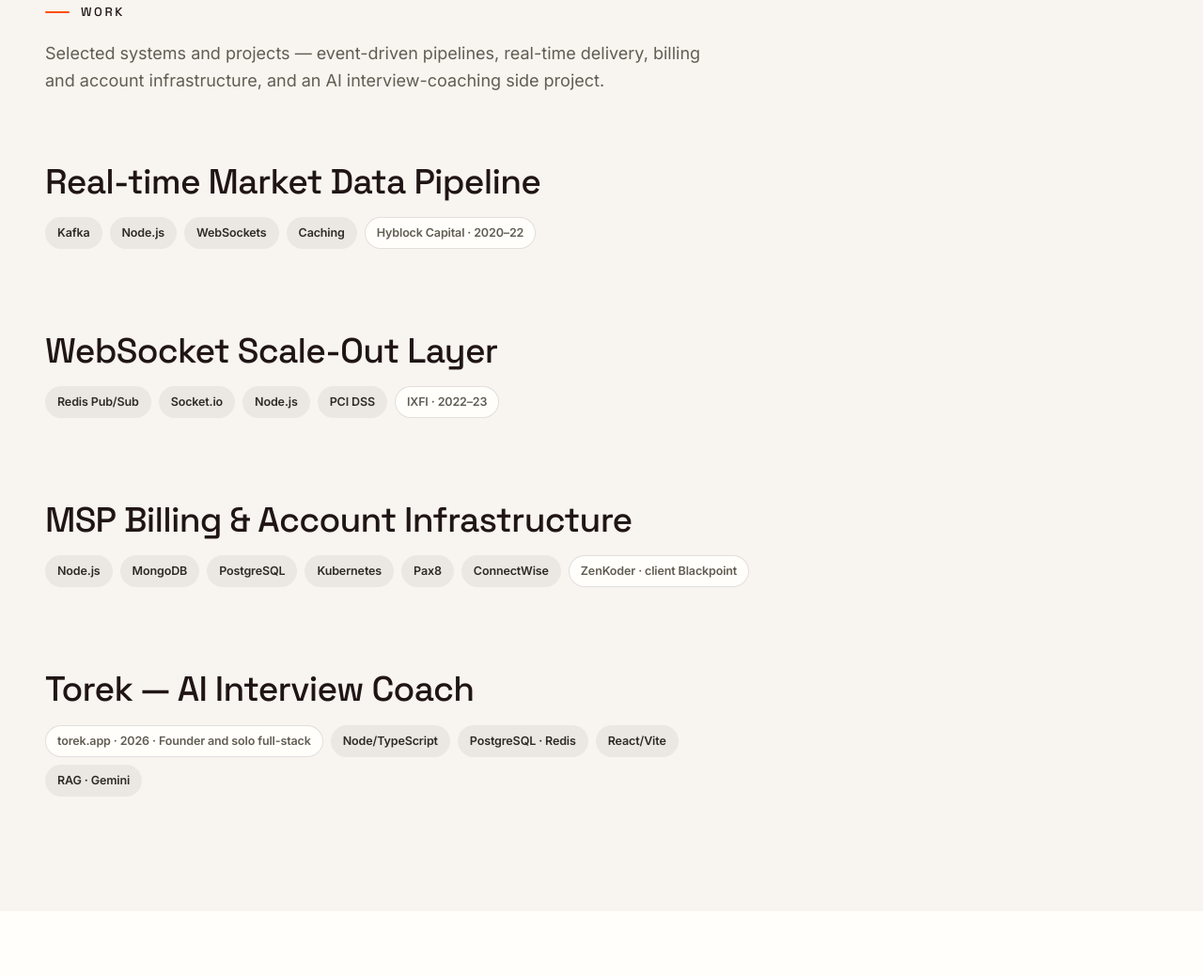
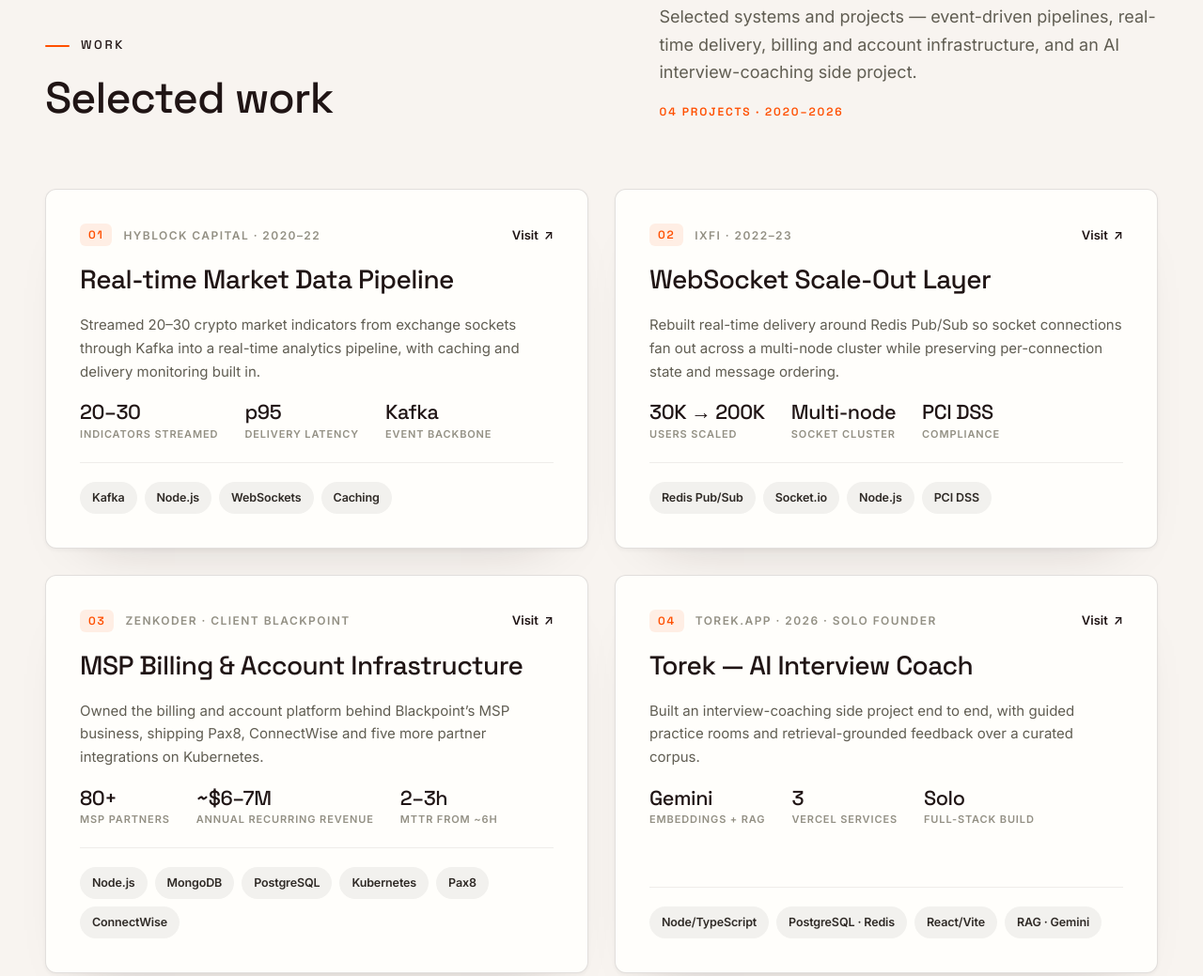
Before and after one commit to get4prince/portfolio, a plain HTML site: page index.html in a window 1280 px wide. Shown: the part 919-1958 px from the top of the page at 94% size. Drawn offline with nearby package versions, Linux system fonts and the light colour scheme; animation ran at ten frames a second.

Commit message:
feat: redesign work section as case-study card grid

```diff
--- a/index.html
+++ b/index.html
@@ -317,19 +317,76 @@
   .sec-lead { color: var(--body); font-size: 18px; line-height: 1.65; }
 
   /* ---------- FEATURED WORK ---------- */
-  .proj { margin-bottom: clamp(56px, 7vw, 88px); }
-  .proj:last-child { margin-bottom: 0; }
-  .proj-info {
-    max-width: 760px;
-    display: flex; flex-direction: column; gap: 18px;
+  .work-head {
+    display: grid; grid-template-columns: minmax(0, 1fr) minmax(0, 0.9fr);
+    gap: clamp(24px, 5vw, 72px); align-items: end;
+    margin-bottom: clamp(48px, 6vw, 72px);
   }
-  .proj-title {
+  .work-title {
     font-family: var(--font-d); font-weight: 500;
-    font-size: clamp(1.7rem, 2.9vw, 2.35rem);
+    font-size: clamp(2rem, 4vw, 2.9rem);
     line-height: 1.08; letter-spacing: -0.02em;
-    color: var(--ink);
+    color: var(--ink); margin-top: 20px;
   }
-  .proj-tags { display: flex; flex-wrap: wrap; gap: 8px; }
+  .work-side { display: grid; gap: 18px; }
+  .work-meta {
+    font-family: var(--font-d); font-size: 12px; font-weight: 600;
+    letter-spacing: 0.16em; text-transform: uppercase; color: var(--primary);
+  }
+  .work-grid {
+    display: grid; grid-template-columns: repeat(2, minmax(0, 1fr));
+    gap: clamp(18px, 2.4vw, 28px);
+  }
+  .case-card {
+    background: var(--canvas);
+    border: 1px solid var(--line);
+    border-radius: var(--r-md);
+    box-shadow: var(--shadow-card);
+    padding: clamp(24px, 3vw, 36px);
+    display: flex; flex-direction: column; gap: 20px;
+    transition: transform .3s var(--ease), box-shadow .3s var(--ease), border-color .3s;
+  }
+  .case-card:hover {
+    transform: translateY(-4px);
+    border-color: rgba(32, 21, 21, 0.24);
+    box-shadow: 0 6px 12px rgba(32,21,21,.05), 0 40px 70px -50px rgba(32,21,21,.4);
+  }
+  .case-top { display: flex; align-items: center; gap: 12px; }
+  .case-index {
+    font-family: var(--font-d); font-size: 12px; font-weight: 600;
+    letter-spacing: 0.14em; color: var(--primary);
+    background: rgba(255, 79, 0, 0.09);
+    border-radius: var(--r-sm); padding: 6px 9px; line-height: 1;
+  }
+  .case-org {
+    font-size: 12px; font-weight: 600; letter-spacing: 0.12em;
+    text-transform: uppercase; color: var(--body-mid);
+  }
+  .case-link {
+    margin-left: auto; display: inline-flex; align-items: center; gap: 6px;
+    font-size: 13px; font-weight: 600; color: var(--ink);
+  }
+  .case-link:hover { color: var(--primary); }
+  .case-title {
+    font-family: var(--font-d); font-weight: 500;
+    font-size: clamp(1.4rem, 2.2vw, 1.75rem);
+    line-height: 1.14; letter-spacing: -0.02em; color: var(--ink);
+  }
+  .case-summary { font-size: 15px; line-height: 1.65; color: var(--body); }
+  .case-stats { display: flex; flex-wrap: wrap; gap: 20px 28px; }
+  .case-stat { display: grid; gap: 4px; }
+  .case-stat b {
+    font-family: var(--font-d); font-weight: 500; font-size: 1.35rem;
+    line-height: 1; letter-spacing: -0.02em; color: var(--ink); white-space: nowrap;
+  }
+  .case-stat span {
+    font-size: 11px; font-weight: 600; letter-spacing: 0.08em;
+    text-transform: uppercase; color: var(--body-mid);
+  }
+  .case-tags {
+    display: flex; flex-wrap: wrap; gap: 8px;
+    margin-top: auto; padding-top: 20px; border-top: 1px solid var(--line-soft);
+  }
   .chip {
     font-size: 12.5px; font-weight: 600; color: var(--ink-soft);
     background: rgba(32, 21, 21, 0.055);
@@ -337,9 +394,12 @@
     border-radius: 999px; padding: 6px 12px;
     letter-spacing: -0.01em;
   }
-  .chip.co { background: var(--canvas); border-color: var(--line); color: var(--body); }
-  .proj-tags a { color: inherit; text-decoration: none; }
+  .case-tags a { color: inherit; text-decoration: none; }
   .chip a:hover { color: var(--primary); }
+  @media (max-width: 880px) {
+    .work-head { grid-template-columns: 1fr; align-items: start; }
+    .work-grid { grid-template-columns: 1fr; }
+  }
 
   /* ---------- ABOUT ---------- */
   .about-wrap { max-width: 1160px; margin: 0 auto; text-align: center; }
@@ -559,7 +619,7 @@
   @media (prefers-reduced-motion: reduce) {
     html { scroll-behavior: auto; }
     .reveal { opacity: 1; transform: none; transition: none; }
-    .btn, .skill { transition: none; }
+    .btn, .skill, .case-card { transition: none; }
   }
 </style>
 </head>
@@ -615,51 +675,94 @@
 <!-- ================= FEATURED WORK ================= -->
 <section class="sec sec-soft" id="work">
   <div class="wrap">
-    <div class="sec-head">
+    <div class="work-head">
+      <div>
         <h2 class="eyebrow reveal">Work</h2>
-      <p class="sec-lead reveal reveal-d1" style="max-width:62ch;">Selected systems and projects &mdash; event-driven pipelines, real-time delivery, billing and account infrastructure, and an AI interview-coaching side project.</p>
+        <p class="work-title reveal reveal-d1">Selected work</p>
+      </div>
+      <div class="work-side">
+        <p class="sec-lead reveal reveal-d1">Selected systems and projects &mdash; event-driven pipelines, real-time delivery, billing and account infrastructure, and an AI interview-coaching side project.</p>
+        <p class="work-meta reveal reveal-d2">04 projects &middot; 2020&ndash;2026</p>
+      </div>
     </div>
 
+    <div class="work-grid">
       <!-- 01 market data pipeline -->
-    <article class="proj">
-      <div class="proj-info reveal reveal-d1">
-        <h3 class="proj-title">Real-time Market Data Pipeline</h3>
-        <div class="proj-tags">
-          <span class="chip">Kafka</span><span class="chip">Node.js</span><span class="chip">WebSockets</span><span class="chip">Caching</span><span class="chip co"><a href="https://hyblockcapital.com">Hyblock Capital</a> &middot; 2020&ndash;22</span>
+      <article class="case-card reveal">
+        <div class="case-top">
+          <span class="case-index" aria-hidden="true">01</span>
+          <span class="case-org">Hyblock Capital &middot; 2020&ndash;22</span>
+          <a class="case-link" href="https://hyblockcapital.com" target="_blank" rel="noopener" aria-label="Visit Hyblock Capital">Visit <span aria-hidden="true">&nearr;</span></a>
         </div>
+        <h3 class="case-title">Real-time Market Data Pipeline</h3>
+        <p class="case-summary">Streamed 20&ndash;30 crypto market indicators from exchange sockets through Kafka into a real-time analytics pipeline, with caching and delivery monitoring built in.</p>
+        <div class="case-stats">
+          <div class="case-stat"><b>20&ndash;30</b><span>Indicators streamed</span></div>
+          <div class="case-stat"><b>p95</b><span>Delivery latency</span></div>
+          <div class="case-stat"><b>Kafka</b><span>Event backbone</span></div>
+        </div>
+        <div class="case-tags">
+          <span class="chip">Kafka</span><span class="chip">Node.js</span><span class="chip">WebSockets</span><span class="chip">Caching</span>
         </div>
       </article>
 
       <!-- 02 websocket scale-out -->
-    <article class="proj">
-      <div class="proj-info reveal reveal-d1">
-        <h3 class="proj-title">WebSocket Scale-Out Layer</h3>
-        <div class="proj-tags">
-          <span class="chip">Redis Pub/Sub</span><span class="chip">Socket.io</span><span class="chip">Node.js</span><span class="chip">PCI DSS</span><span class="chip co"><a href="https://ixfi.com">IXFI</a> &middot; 2022&ndash;23</span>
+      <article class="case-card reveal reveal-d1">
+        <div class="case-top">
+          <span class="case-index" aria-hidden="true">02</span>
+          <span class="case-org">IXFI &middot; 2022&ndash;23</span>
+          <a class="case-link" href="https://ixfi.com" target="_blank" rel="noopener" aria-label="Visit IXFI">Visit <span aria-hidden="true">&nearr;</span></a>
         </div>
+        <h3 class="case-title">WebSocket Scale-Out Layer</h3>
+        <p class="case-summary">Rebuilt real-time delivery around Redis Pub/Sub so socket connections fan out across a multi-node cluster while preserving per-connection state and message ordering.</p>
+        <div class="case-stats">
+          <div class="case-stat"><b>30K &rarr; 200K</b><span>Users scaled</span></div>
+          <div class="case-stat"><b>Multi-node</b><span>Socket cluster</span></div>
+          <div class="case-stat"><b>PCI DSS</b><span>Compliance</span></div>
+        </div>
+        <div class="case-tags">
+          <span class="chip">Redis Pub/Sub</span><span class="chip">Socket.io</span><span class="chip">Node.js</span><span class="chip">PCI DSS</span>
         </div>
       </article>
 
       <!-- 03 msp billing -->
-    <article class="proj">
-      <div class="proj-info reveal reveal-d1">
-        <h3 class="proj-title">MSP Billing &amp; Account Infrastructure</h3>
-        <div class="proj-tags">
-          <span class="chip">Node.js</span><span class="chip">MongoDB</span><span class="chip">PostgreSQL</span><span class="chip">Kubernetes</span><span class="chip">Pax8</span><span class="chip">ConnectWise</span><span class="chip co"><a href="https://zenkoder.com">ZenKoder</a> &middot; client <a href="https://www.blackpointcyber.com/">Blackpoint</a></span>
+      <article class="case-card reveal reveal-d2">
+        <div class="case-top">
+          <span class="case-index" aria-hidden="true">03</span>
+          <span class="case-org">ZenKoder &middot; Client Blackpoint</span>
+          <a class="case-link" href="https://zenkoder.com" target="_blank" rel="noopener" aria-label="Visit ZenKoder">Visit <span aria-hidden="true">&nearr;</span></a>
         </div>
+        <h3 class="case-title">MSP Billing &amp; Account Infrastructure</h3>
+        <p class="case-summary">Owned the billing and account platform behind Blackpoint&rsquo;s MSP business, shipping Pax8, ConnectWise and five more partner integrations on Kubernetes.</p>
+        <div class="case-stats">
+          <div class="case-stat"><b>80+</b><span>MSP partners</span></div>
+          <div class="case-stat"><b>~$6&ndash;7M</b><span>Annual recurring revenue</span></div>
+          <div class="case-stat"><b>2&ndash;3h</b><span>MTTR from ~6h</span></div>
+        </div>
+        <div class="case-tags">
+          <span class="chip">Node.js</span><span class="chip">MongoDB</span><span class="chip">PostgreSQL</span><span class="chip">Kubernetes</span><span class="chip">Pax8</span><span class="chip">ConnectWise</span>
         </div>
       </article>
 
       <!-- 04 torek: ai interview coach -->
-    <article class="proj">
-      <div class="proj-info reveal reveal-d1">
-        <h3 class="proj-title">Torek &mdash; AI Interview Coach</h3>
-        <div class="proj-tags">
-          <span class="chip co"><a href="https://torek.app" target="_blank" rel="noopener">torek.app</a> &middot; 2026 &middot; Founder and solo full-stack</span>
+      <article class="case-card reveal reveal-d3">
+        <div class="case-top">
+          <span class="case-index" aria-hidden="true">04</span>
+          <span class="case-org">torek.app &middot; 2026 &middot; Solo founder</span>
+          <a class="case-link" href="https://torek.app" target="_blank" rel="noopener" aria-label="Visit torek.app">Visit <span aria-hidden="true">&nearr;</span></a>
+        </div>
+        <h3 class="case-title">Torek &mdash; AI Interview Coach</h3>
+        <p class="case-summary">Built an interview-coaching side project end to end, with guided practice rooms and retrieval-grounded feedback over a curated corpus.</p>
+        <div class="case-stats">
+          <div class="case-stat"><b>Gemini</b><span>Embeddings + RAG</span></div>
+          <div class="case-stat"><b>3</b><span>Vercel services</span></div>
+          <div class="case-stat"><b>Solo</b><span>Full-stack build</span></div>
+        </div>
+        <div class="case-tags">
           <span class="chip">Node/TypeScript</span><span class="chip">PostgreSQL &middot; Redis</span><span class="chip">React/Vite</span><span class="chip">RAG &middot; Gemini</span>
         </div>
+      </article>
     </div>
-    </article>
   </div>
 </section>
 
```
Also changed, not shown: 1 other file. Lines whose indentation alone changed are shown as unchanged.
